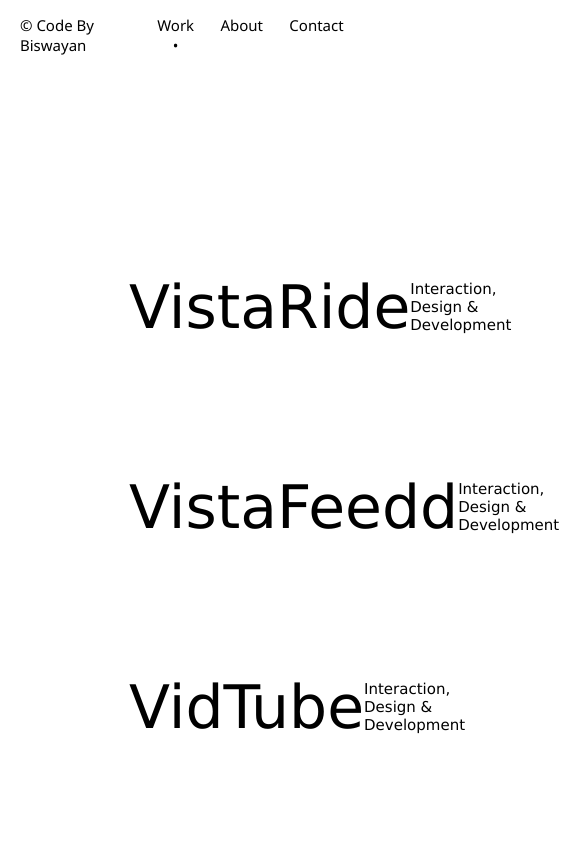
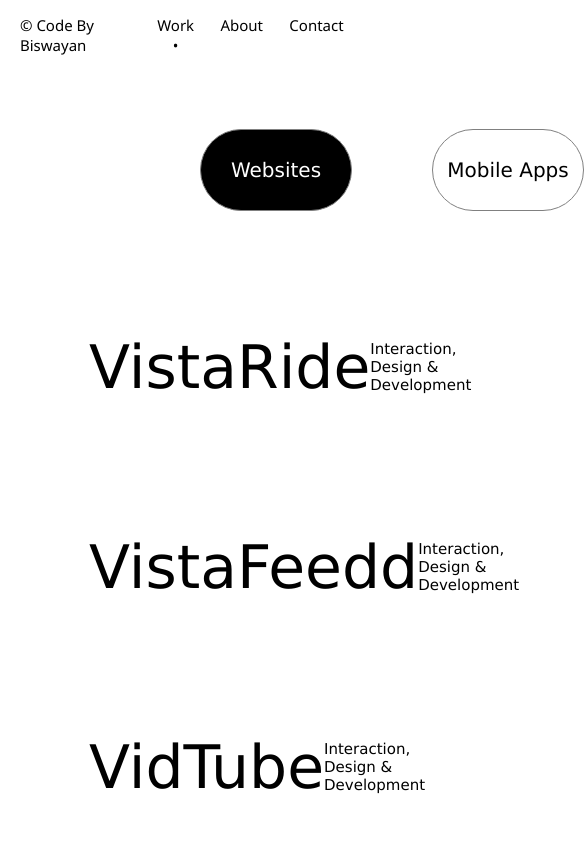
Before and after one commit to BiswayanMazumder/PortFolio-Biswayan-Mazumder, a React (Create React App) app: page /work in a window 390 px wide. Shown: the top 844 px of the page, 585 px wide, since content can reach past the window. Built offline with nearby package versions, Linux system fonts and the light colour scheme.

Commit message:
created a different section for website and mobile apps

```diff
--- a/public/index.html
+++ b/public/index.html
@@ -12,7 +12,7 @@
     <link rel="apple-touch-icon" href="%PUBLIC_URL%/logo192.png" />
     <link rel="manifest" href="%PUBLIC_URL%/manifest.json" />
 
-    <title>React App</title>
+    <title>Biswayan Mazumder</title>
   </head>
   <body>
     <noscript>You need to enable JavaScript to run this app.</noscript>
--- a/src/App.css
+++ b/src/App.css
@@ -369,7 +369,7 @@ body::-webkit-scrollbar{
   padding-bottom: 200px;
   font-family: Verdana, Geneva, Tahoma, sans-serif;
 }
-.bhfjvn {
+.bhfjvn{
   height: 80px;
   width: 180px;
   position: relative;
@@ -383,7 +383,20 @@ body::-webkit-scrollbar{
   overflow: hidden; /* Hide overflow to make sure the animation stays inside */
   transition: border-color 0.3s ease; /* Optional: smooth transition for border color */
 }
-
+.bhfjvns{
+  height: 80px;
+  width: 180px;
+  position: relative;
+  border: 0.5px solid grey;
+  display: flex;
+  cursor: pointer;
+  justify-content: center;
+  align-self: center;
+  align-items: center;
+  border-radius: 50px;
+  overflow: hidden; /* Hide overflow to make sure the animation stays inside */
+  transition: border-color 0.3s ease; /* Optional: smooth transition for border color */
+}
 .bhfjvn::after {
   content: '';
   position: absolute;
@@ -397,13 +410,33 @@ body::-webkit-scrollbar{
   border-radius: 50px; /* Make sure the pseudo-element has rounded corners */
   z-index: -1; /* Ensure the blue fill is behind the text */
 }
-
+.bhfjvns::after{
+  content: '';
+  position: absolute;
+  top: 0;
+  left: 0;
+  width: 100%;
+  height: 100%;
+  background-color: blue;
+  transform: translateY(100%); /* Initially set the blue to start at the bottom */
+  transition: transform 1s ease-out; /* Smoothly move the blue background up when hovering out */
+  border-radius: 50px; /* Make sure the pseudo-element has rounded corners */
+  z-index: -1; /* Ensure the blue fill is behind the text */
+}
 .bhfjvn:hover::after {
+  transform: translateY(0); /* On hover, make the blue color fill the div */
+  animation: wobble 1s ease-out forwards; /* Apply wobble effect */
+}
+.bhfjvns:hover::after {
   transform: translateY(0); /* On hover, make the blue color fill the div */
   animation: wobble 1s ease-out forwards; /* Apply wobble effect */
 }
 .bhfjvn:hover {
   color: white; /* Change text color to white when hovered */
+}
+.bhfjvns:hover{
+  background-color: black;
+  color: white;
 }
 @keyframes wobble {
   0% {
@@ -586,8 +619,8 @@ body::-webkit-scrollbar{
   color: #000;
   width: 100vw;
   height: 500px;
-  margin-left: 80px;
-  margin-top: 100px;
+  /* margin-left: 80px; */
+  margin-top: 220px;
   display: flex;
   flex-direction: column;
   gap: 50px;
@@ -595,3 +628,20 @@ body::-webkit-scrollbar{
   justify-content: start;
   align-items: center;
 }
+.nbbfvbfv{
+  position: absolute;
+  top: 120px;
+  width: 100vw;
+  /* margin-left:0px; */
+  justify-content: start;
+  align-items: center;
+  height: 100px;
+  display: flex;
+  flex-direction: row;
+  gap: 20px;
+  background-color: white;
+}
+.ndbvbfndvb{
+  margin-left: 200px;
+  color: #000;
+}
--- a/src/Work Page/WorkPage.jsx
+++ b/src/Work Page/WorkPage.jsx
@@ -2,6 +2,7 @@ import React, { useState } from 'react'
 import { Link } from 'react-router-dom';
 
 export default function WorkPageDetails() {
+    const [hoveredtab,sethoveredtab]=useState('WEBSITE');
     const [hover, setHover] = useState(false);
     return (
         <div className='webbody' style={{ backgroundColor: "white" }}>
@@ -45,7 +46,21 @@ export default function WorkPageDetails() {
                     </Link>
                 </div>
             </div>
-            <div className="hgvbb">
+            <div className="nbbfvbfv">
+                <div className="ndbvbfndvb" style={{display:'flex',flexDirection:'row',gap:'80px'}}>
+                    <div className="bhfjvns" style={{width:'150px',fontSize:'20px',backgroundColor:hoveredtab=='WEBSITE'?'black':'white',color:hoveredtab=='WEBSITE'?'white':'black'}} onClick={()=>{
+                        sethoveredtab('WEBSITE');
+                    }}>
+                    Websites
+                    </div>
+                    <div className="bhfjvns" style={{width:'150px',fontSize:'20px',backgroundColor:hoveredtab=='MOBILE'?'black':'white',color:hoveredtab=='MOBILE'?'white':'black'}} onClick={()=>{
+                        sethoveredtab('MOBILE');
+                    }}>
+                    Mobile Apps
+                    </div>
+                </div>
+            </div>
+            {hoveredtab=='WEBSITE'?(<div className="hgvbb">
 
                 <div className="dnfjndjn">
                     <div className="dnndmvns">
@@ -155,7 +170,7 @@ export default function WorkPageDetails() {
                         Interaction, Design & Development
                     </div>
                 </div>
-            </div>
+            </div>):<></>}
         </div>
     )
 }
```
